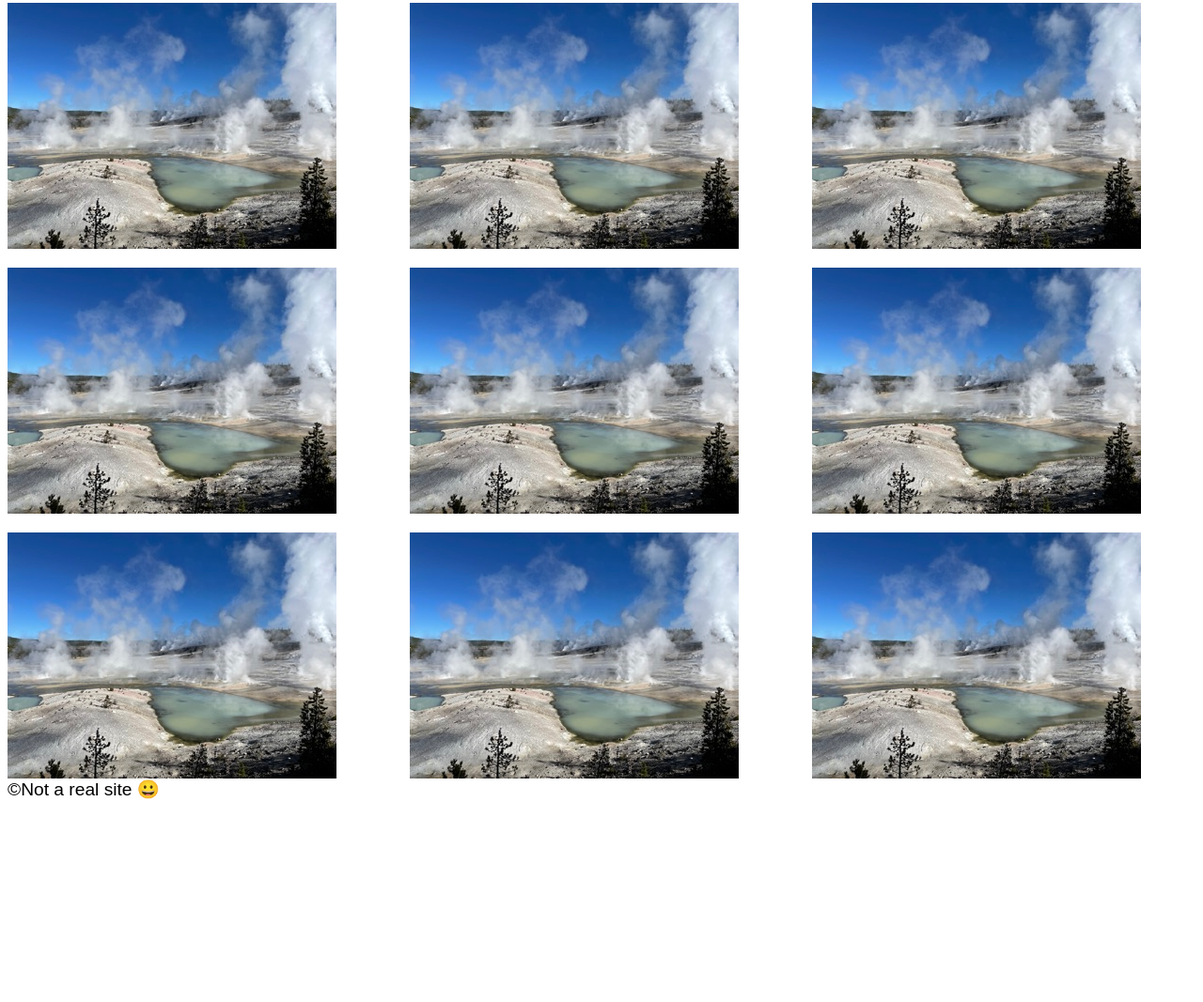
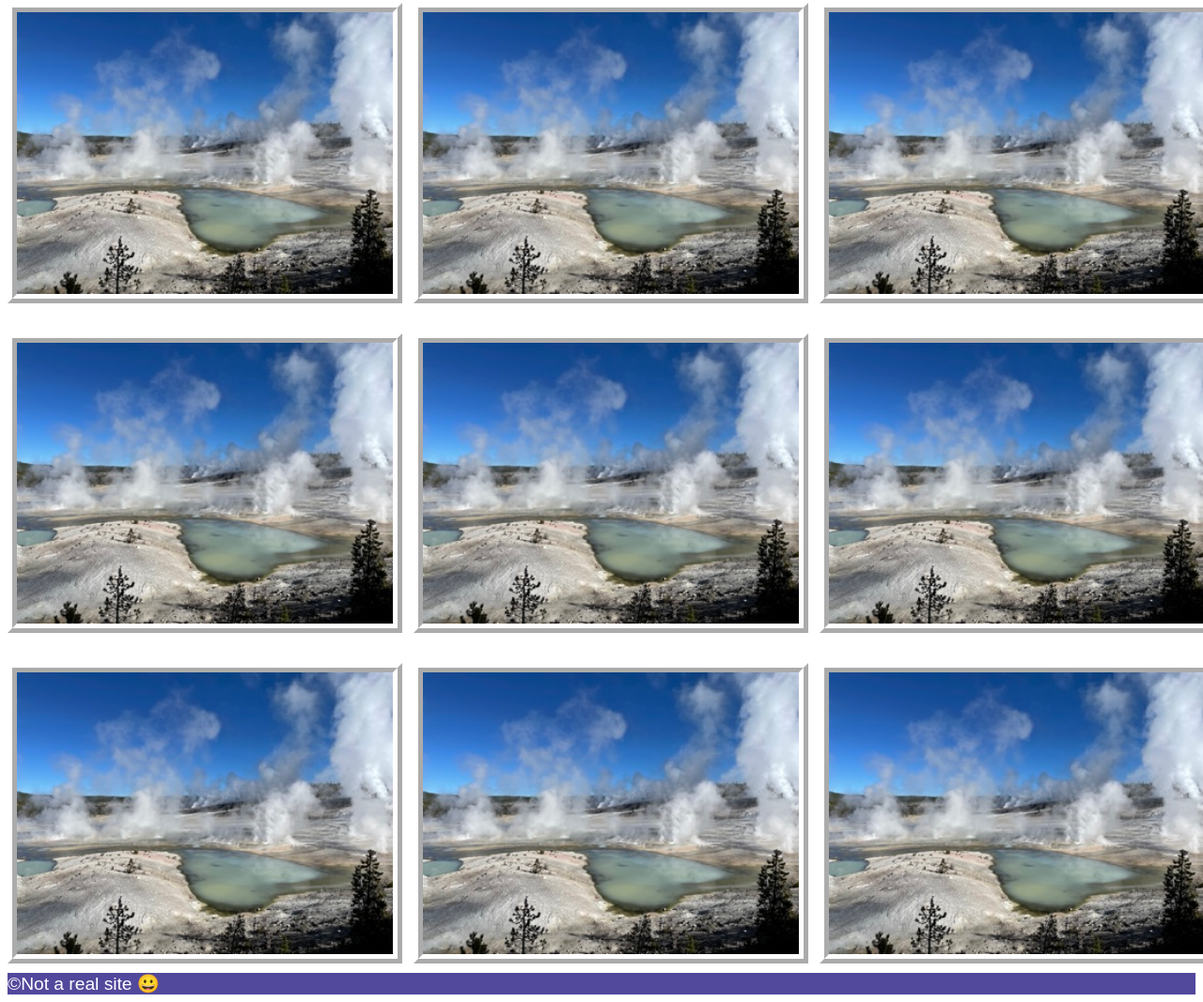
Before and after one commit to JulioCesarTavarez/wdd131, a plain HTML site: page coolpics/index.html in a window 1280 px wide. Shown: the part 256-1323 px from the top of the page at 94% size. Before the commit the page ends 1116 px from the top, so only its background shows below. Drawn offline with Linux system fonts and the light colour scheme; files whose address does not match are found by name; a web font is replaced by a local one.

Commit message:
putting boarder around the images

```diff
--- a/coolpics/coolpics.css
+++ b/coolpics/coolpics.css
@@ -48,11 +48,19 @@ nav{
 .gallery{
     display: grid;
     grid-template-columns: 1fr;
-    gap: 20px;
+    gap: 2rem;
+    align-items: center;
+    margin-bottom: 10px;
 }
 
 img{
-    max-width: 100%;
+    width: 100%;
+    border: 10px ridge white;
+}
+
+footer{
+    background-color: #52489C;
+    color: white;
 }
 
 @media screen and (min-width:700px) {
```
